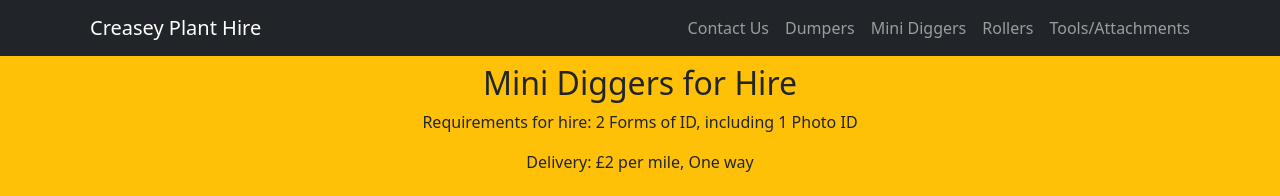
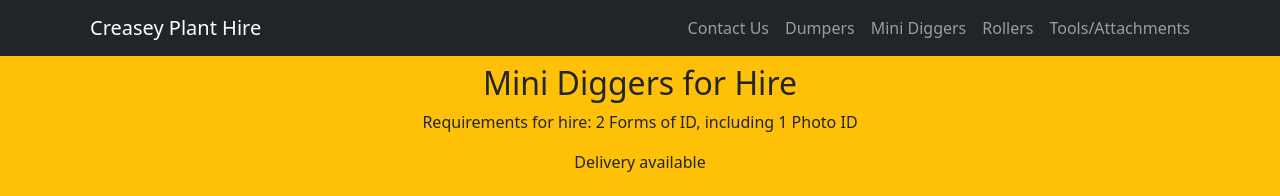
Before and after one commit to johnrtwyford/creaseyplanthire, a plain HTML site: page minidiggers.html in a window 1280 px wide. Shown: the top 196 px of the page. Drawn offline with nearby package versions, Linux system fonts and the light colour scheme.

Commit message:
Update minidiggers.html

```diff
--- a/minidiggers.html
+++ b/minidiggers.html
@@ -42,7 +42,7 @@
 		<div class="container text-center">
 			<h2>Mini Diggers for Hire</h2>
 			<p>Requirements for hire: 2 Forms of ID, including 1 Photo ID</p>
-			<p>Delivery: £2 per mile, One way</p>
+			<p>Delivery available</p>
 		</div>
 	</div>
 
```
